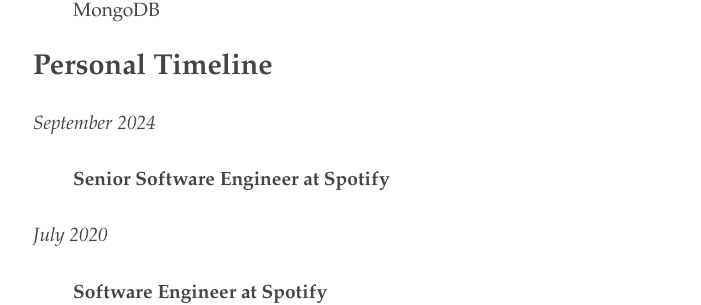
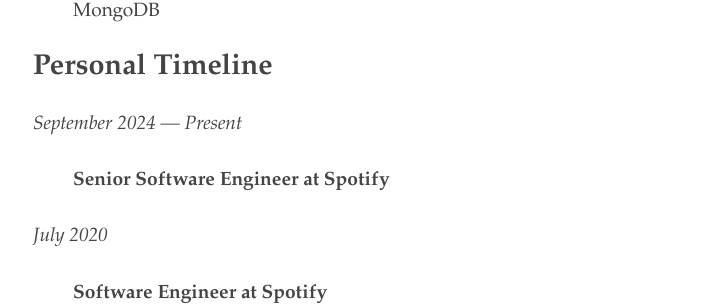
Before and after one commit to niklasvincent/nlindblad.github.io, a Jekyll site: the page built from index.html, in a window 1280 px wide and 900 px high, scrolled down 609 px. Shown: the part 145-450 px from the top of the window, without its empty margins (282-983 px from the left). Built offline with Jekyll 4.4.1, drawn with Linux system fonts in a browser that asks for light colours.

Commit message:
Make timeline more clear

```diff
--- a/index.html
+++ b/index.html
@@ -41,7 +41,7 @@
 
 <div class="timeline">
     <dl class="timeline__entry">
-    <dt class="timeline__entry__date">September 2024</dt>
+    <dt class="timeline__entry__date">September 2024 — Present</dt>
     <dd class="timeline__entry__details">
       <h4 class="timeline__entry__details__title">
         Senior Software Engineer at Spotify
```
